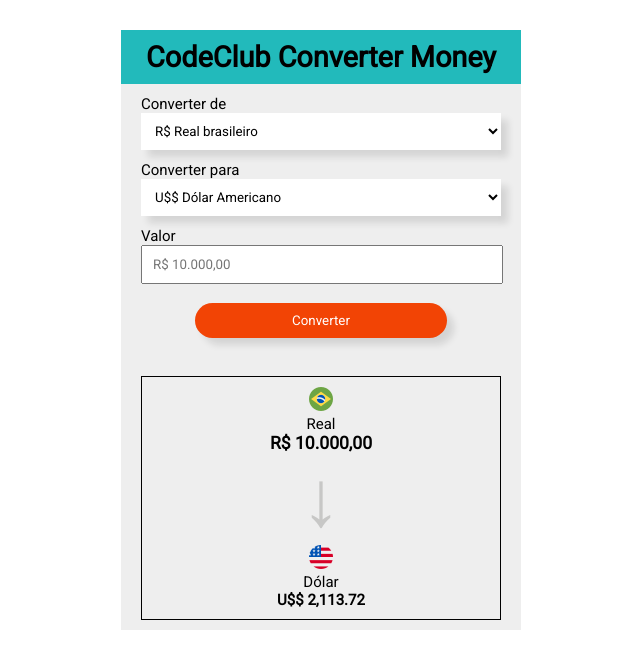
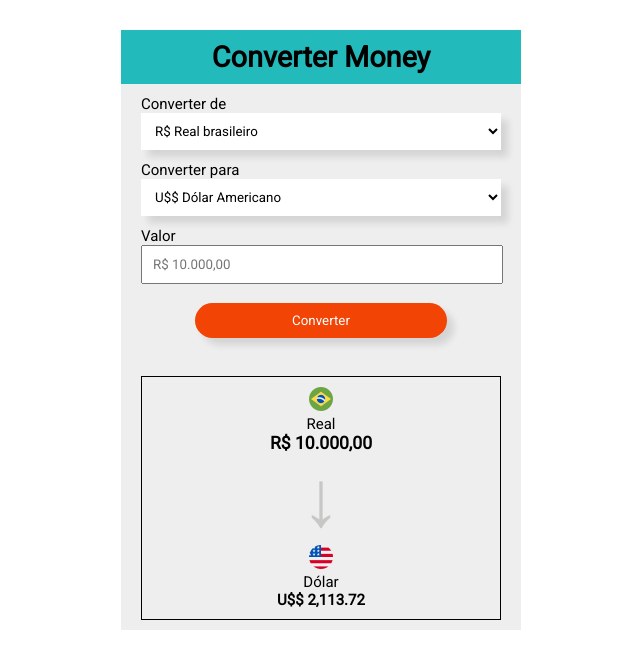
Before and after one commit to gilsonconceicao/Currency-converter, a plain HTML site: page index.html in a window 1280 px wide. Shown: the whole page, without its empty margins (319-959 px from the left). Drawn offline with Linux system fonts and the light colour scheme.

Commit message:
change title

```diff
--- a/index.html
+++ b/index.html
@@ -10,7 +10,7 @@
 <body>
     <div class="conteiner">
         <header>
-            <h1>CodeClub Converter Money</h1>
+            <h1>Converter Money</h1>
         </header>
 
 <main>
```
